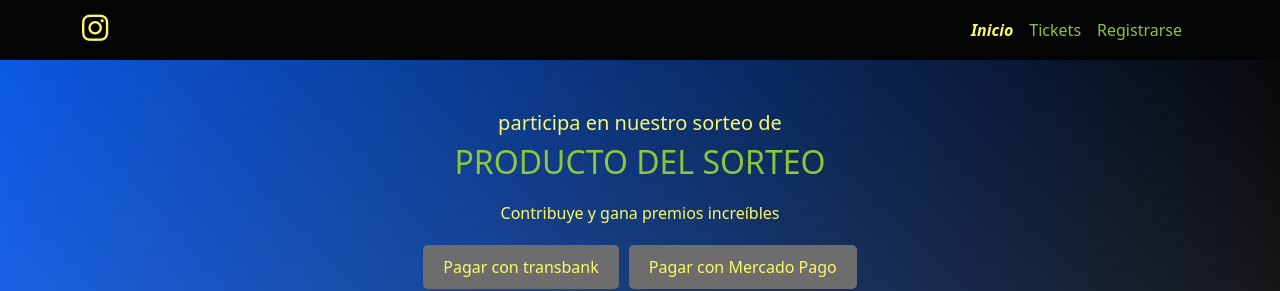
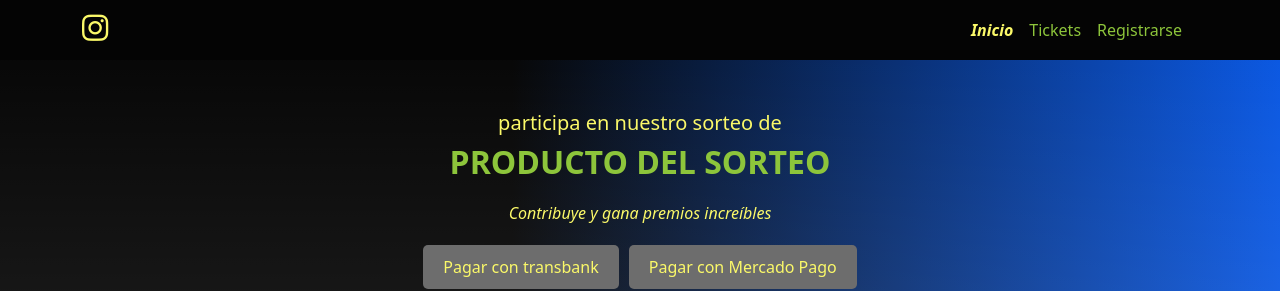
Before and after one commit to hector1489/InfluenceReact, a React (Vite) app: page / in a window 1280 px wide. Shown: the top 291 px of the page. Built offline with nearby package versions, Linux system fonts and the light colour scheme; no server answers.

Commit message:
bg gardient

```diff
--- a/src/App.css
+++ b/src/App.css
@@ -21,7 +21,7 @@
 body {
   width: 100%;
   background: var(--color-background-dark);
-  background: linear-gradient(to left, var(--color-background-dark), var(--color-background-blue));
+  background: linear-gradient(to right, var(--color-background-dark) 40%, var(--color-background-blue));
   color: var(--color-text-yellow);
   font-family: 'Roboto', sans-serif;
   margin: 0;
--- a/src/components/Header/Header.css
+++ b/src/components/Header/Header.css
@@ -17,6 +17,7 @@
   font-size: 2em;
   margin-bottom: 20px;
   text-transform: uppercase;
+  font-weight: bold;
 }
 
 .container-intro h5 {
@@ -26,6 +27,7 @@
 .description {
   color: var(--color-text-yellow);
   margin-bottom: 20px;
+  font-style: italic;
 }
 
 .payment-buttons {
--- a/vite.config.ts
+++ b/vite.config.ts
@@ -3,6 +3,6 @@ import react from '@vitejs/plugin-react-swc'
 
 // https://vitejs.dev/config/
 export default defineConfig({
-  base: "/InfluenceReact",
+  base: "/",
   plugins: [react()],
 })
```
